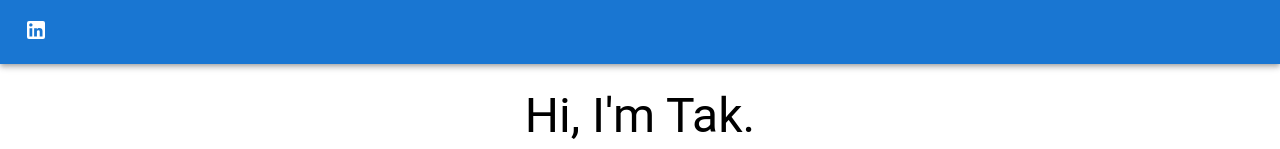
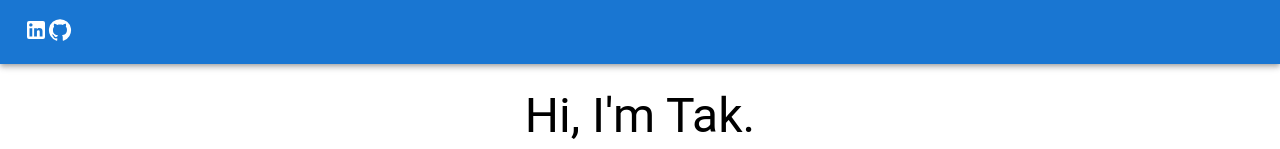
Before and after one commit to thori0908/portfolio, a React (Create React App) app in the folder portfolio/: page / in a window 1280 px wide. Shown: the top 149 px of the page. Built offline with nearby package versions, Linux system fonts and the light colour scheme.

Commit message:
ADD GitHubLink component

```diff
--- a/portfolio/src/App.tsx
+++ b/portfolio/src/App.tsx
@@ -4,6 +4,7 @@ import Typography from '@mui/material/Typography';
 import { Box, Container, Toolbar } from '@mui/material';
 import SkillChart from './components/SkillChart';
 import LinkedInLink from './components/LinkedInLink';
+import GitHubLink from './components/GitHubLink';
 import WorkTimeline from './components/WorkTimeline';
 
 function App() {
@@ -14,6 +15,7 @@ function App() {
           <Typography variant="h6" color="inherit" noWrap>
           </Typography>
           <LinkedInLink/>
+          <GitHubLink/>
         </Toolbar>
       </AppBar>
       <main>
--- /dev/null
+++ b/portfolio/src/components/GitHubLink.tsx
@@ -0,0 +1,13 @@
+import { Box } from '@mui/material';
+import GithubIcon from '@mui/icons-material/GitHub'
+
+function GitHubLink() {
+  const handleClick = () => {
+    window.open('https://github.com/thori0908', '_blank')
+  }
+
+  return <Box onClick={handleClick}><GithubIcon/></Box>
+}
+
+
+export default GitHubLink
```
